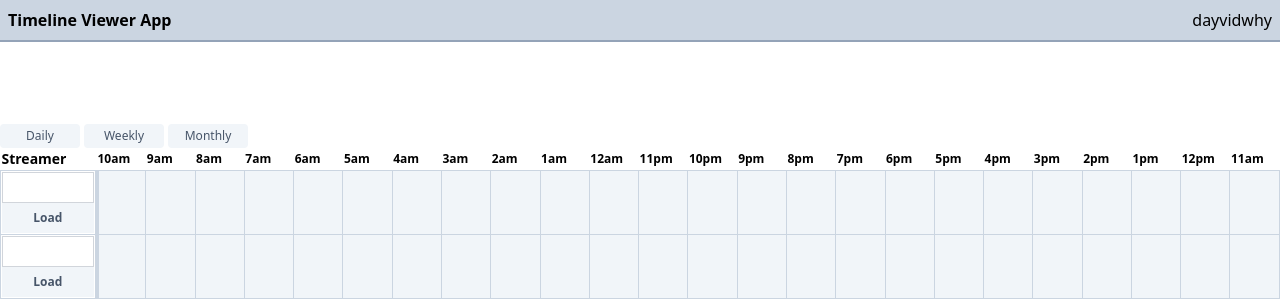
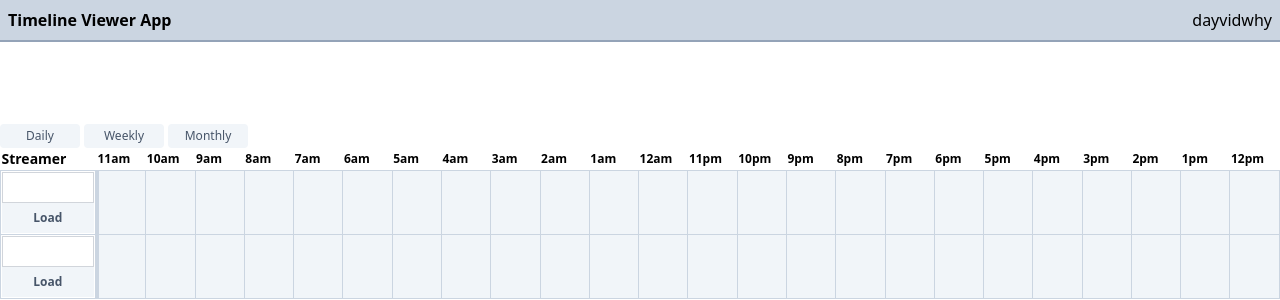
Before and after one commit to dayvidwhy/timeline-viewer, a React (Vite) app in the folder apps/timeline-viewer-app/: page / in a window 1280 px wide. Shown: the top 300 px of the page. Built offline with nearby package versions, Linux system fonts and the light colour scheme.

Commit message:
Shift blocks left one.

```diff
--- a/apps/timeline-viewer-app/src/components/Timeline.jsx
+++ b/apps/timeline-viewer-app/src/components/Timeline.jsx
@@ -1,4 +1,4 @@
-import { useState, useEffect } from "react";
+import { useState } from "react";
 import { TimelineTrack } from "./TimelineTrack.jsx";
 import { format, subHours, subDays, set } from "date-fns";
 
@@ -9,7 +9,7 @@ export const Timeline = () => {
 
     const [timelineTimes, setTimelineTimes] = useState(
         Array.from({ length: 25 }, (_, index) => (
-            set(subHours(new Date(), index), {
+            set(subHours(new Date(), index - 1), {
                 minutes: 0,
                 seconds: 0,
                 milliseconds: 0
@@ -33,7 +33,7 @@ export const Timeline = () => {
                 onClick={() => {
                     setTimePeriod("day");
                     setTimelineTimes(Array.from({ length: 25 }, (_, index) => (
-                        set(subHours(new Date(), index), {
+                        set(subHours(new Date(), index - 1), {
                             minutes: 0,
                             seconds: 0,
                             milliseconds: 0
@@ -56,7 +56,8 @@ export const Timeline = () => {
                     onClick={() => {
                         setTimePeriod("week");
                         setTimelineTimes(Array.from({ length: 8 }, (_, index) => (
-                            set(subDays(new Date(), index), {
+                            set(subDays(new Date(), index - 1), {
+                                hours: 0,
                                 minutes: 0,
                                 seconds: 0,
                                 milliseconds: 0
@@ -79,7 +80,8 @@ export const Timeline = () => {
                     onClick={() => {
                         setTimePeriod("month");
                         setTimelineTimes(Array.from({ length: 29 }, (_, index) => (
-                            set(subDays(new Date(), index), {
+                            set(subDays(new Date(), index - 1), {
+                                hours: 0,
                                 minutes: 0,
                                 seconds: 0,
                                 milliseconds: 0
@@ -95,12 +97,12 @@ export const Timeline = () => {
                             Streamer
                         </th>
                         {Array.from({ length: timelineTimes.length - 1 }, (_, index) => (
-                            <th key={index} className={`h-inherit text-xs ${timePeriod === "day" ? "text-left" : "text-center"}`}>
+                            <th key={index} className={`h-inherit text-xs text-left`}>
                                 {
                                     timePeriod === "day" ?
-                                        format(subHours(new Date(), index), "haaa") :
+                                        format(timelineTimes[index], "haaa") :
                                         (timePeriod === "week" || timePeriod === "month") ?
-                                            format(subDays(new Date(), index), "EEEEEE") : null
+                                            format(timelineTimes[index], "EEEEEE") : null
                                 }
                             </th>
                         ))}
```
